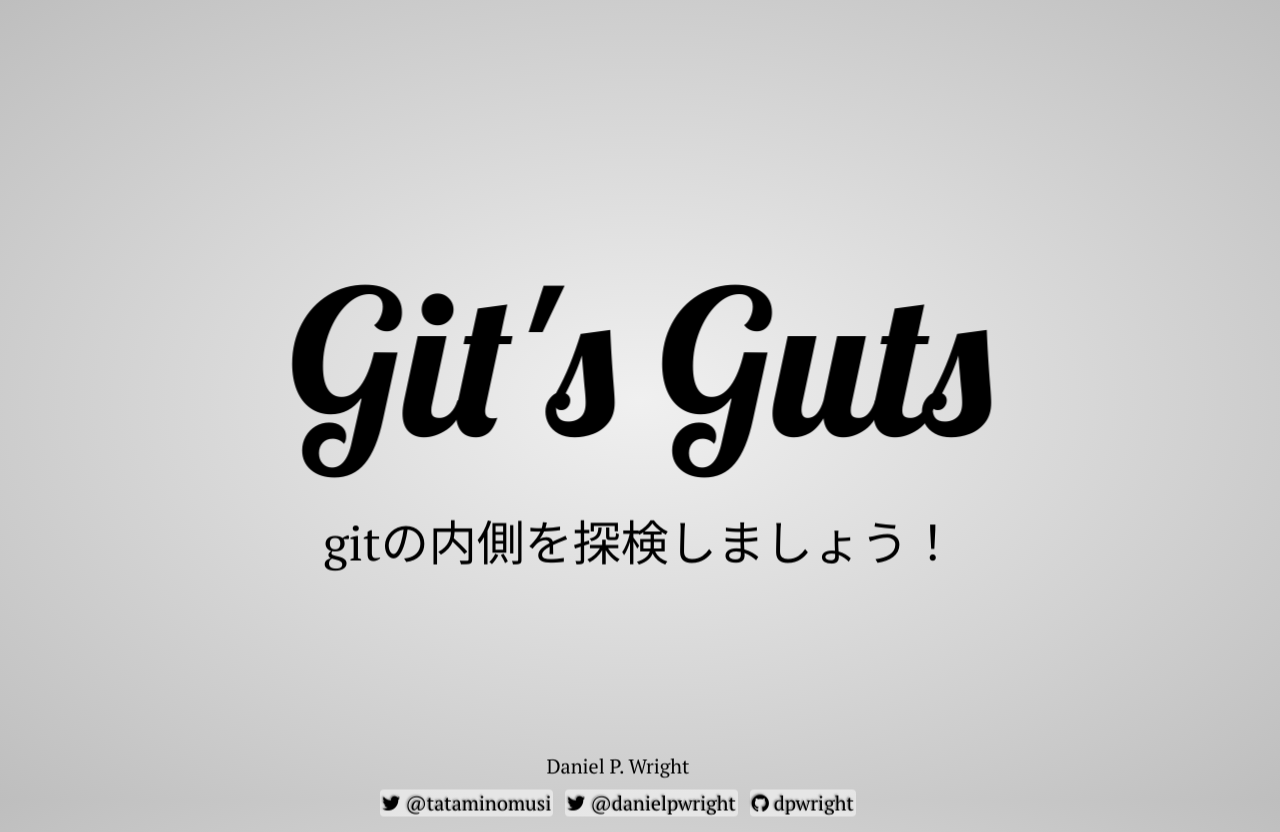
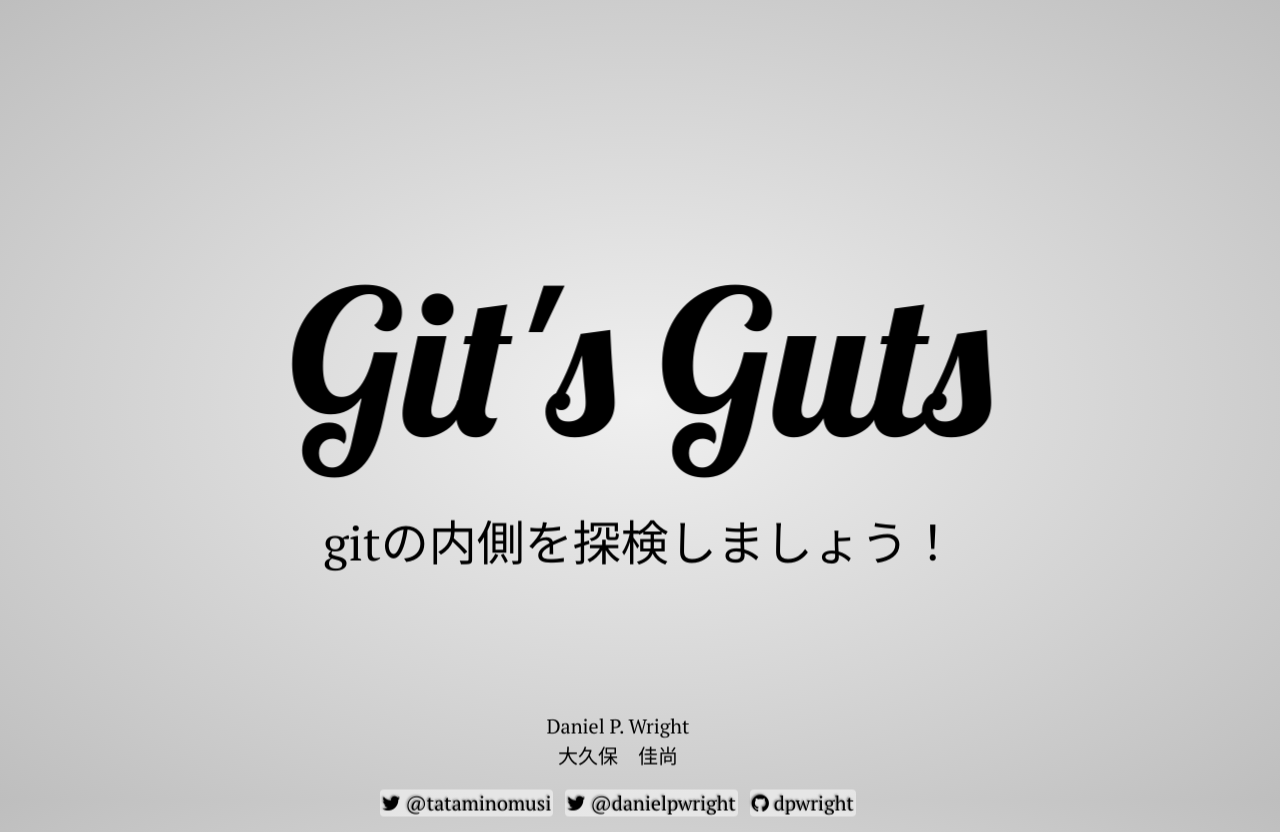
Before and after one commit to posaunehm/gits-guts, a website: page index.html in a window 1280 px wide. Shown: the top 832 px of the page. Drawn offline with Linux system fonts and the light colour scheme.

Commit message:
Add Dave's name to title as he did the diagrams

```diff
--- a/css/gits-guts.css
+++ b/css/gits-guts.css
@@ -24,8 +24,9 @@
 }
 
 #title #mydetails p {
+    position: relative;
+    top: 15px;
     font-size: 20px;
-    margin-bottom: -25px;
 }
 
 #title #mydetails a {
--- a/index.html
+++ b/index.html
@@ -37,6 +37,7 @@
 
         <div id="mydetails">
           <p>Daniel P. Wright</p>
+          <p>大久保　佳尚</p>
           <a class="twitter_jp" href="twitter.com/tataminomusi"><i class="fa fa-twitter"></i> @tataminomusi</a>
           <a class="twitter_en" href="twitter.com/danielpwright"><i class="fa fa-twitter"></i> @danielpwright</a>
           <a class="github" href="github.com/dpwright"><i class="fa fa-github"></i> dpwright</a>
```
